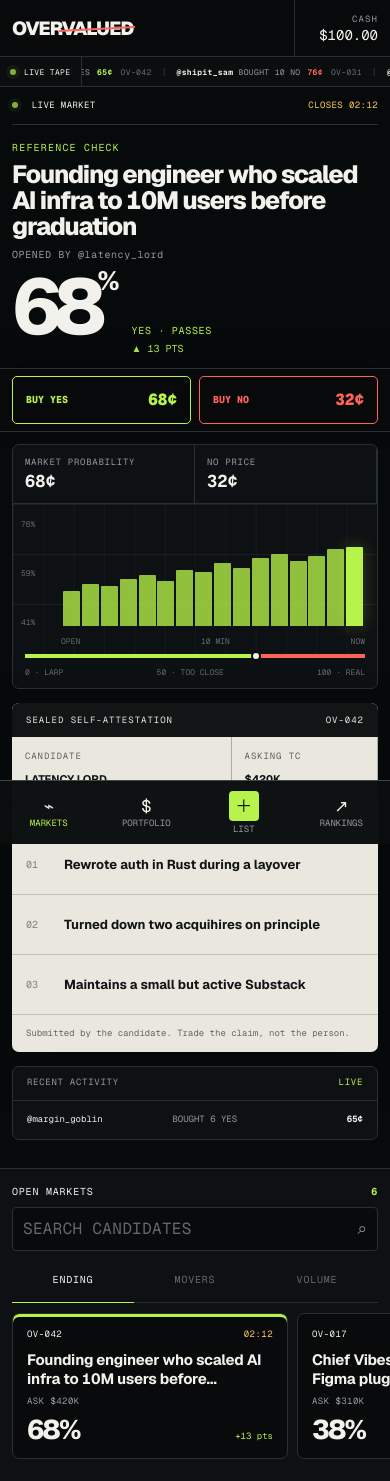
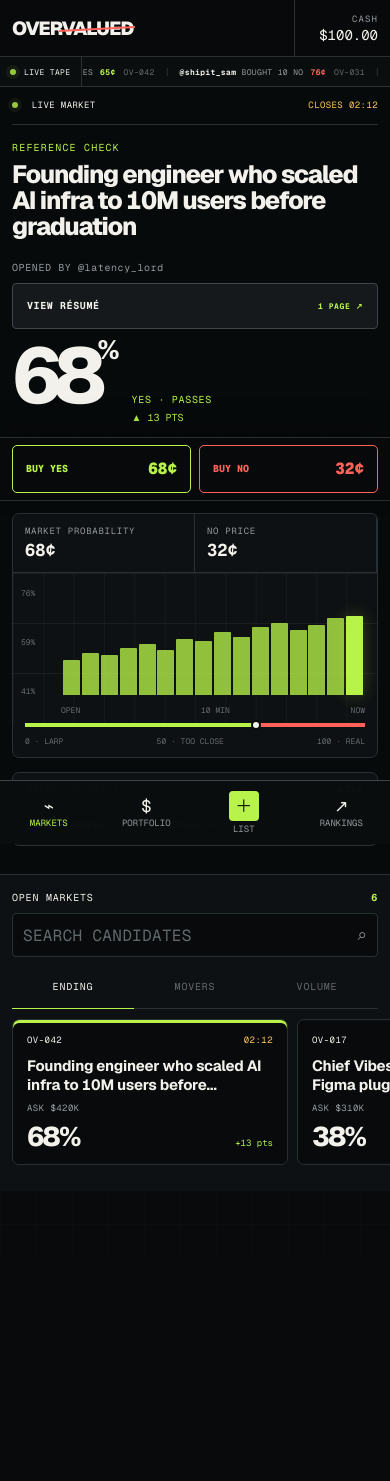
Before and after one commit to AndresL230/overvalued, a Next.js app: page / in a window 390 px wide. Shown: the top 1481 px of the page. After the commit the page ends 1255 px from the top, so only its background shows below. Built offline with nearby package versions, Linux system fonts and the light colour scheme.

Commit message:
Add focused resume viewer

```diff
--- a/app/globals.css
+++ b/app/globals.css
@@ -622,10 +622,44 @@ textarea:focus-visible {
 
 .stage-handle {
   display: block;
-  margin-top: 14px;
   color: var(--muted);
   font: 9px/1 var(--font-geist-mono), monospace;
   letter-spacing: .06em;
+}
+
+.stage-support-row {
+  margin-top: 14px;
+  display: flex;
+  align-items: center;
+  gap: 12px;
+}
+
+.resume-open-button {
+  min-height: 36px;
+  padding: 0 10px 0 12px;
+  display: inline-flex;
+  align-items: center;
+  gap: 16px;
+  border: 1px solid var(--line-bright);
+  border-radius: 4px;
+  background: var(--surface-2);
+  color: var(--text);
+  font: 700 9px/1 var(--font-geist-mono), monospace;
+  letter-spacing: .06em;
+  cursor: pointer;
+  transition: border-color 140ms ease, background 140ms ease, transform 140ms ease;
+}
+
+.resume-open-button small {
+  color: var(--yes);
+  font: inherit;
+  font-size: 7px;
+}
+
+.resume-open-button:hover {
+  border-color: var(--yes);
+  background: var(--surface-3);
+  transform: translateY(-1px);
 }
 
 .stage-probability {
@@ -814,119 +848,6 @@ textarea:focus-visible {
   font: 7px/1 var(--font-geist-mono), monospace;
 }
 
-.resume-dossier {
-  margin-top: 18px;
-  border-radius: var(--radius);
-  background: var(--paper);
-  color: var(--paper-ink);
-  overflow: hidden;
-  box-shadow: 0 15px 50px rgba(0, 0, 0, .22);
-}
-
-.dossier-seal {
-  height: 30px;
-  padding: 0 14px;
-  display: flex;
-  align-items: center;
-  justify-content: space-between;
-  background: var(--paper-ink);
-  color: var(--paper);
-  font: 8px/1 var(--font-geist-mono), monospace;
-  letter-spacing: .11em;
-}
-
-.dossier-head {
-  display: grid;
-  grid-template-columns: 1.3fr .8fr 1fr;
-  border-bottom: 1px solid rgba(18,21,21,.28);
-}
-
-.dossier-head > div {
-  min-width: 0;
-  padding: 16px 18px;
-  border-right: 1px solid rgba(18,21,21,.28);
-  display: flex;
-  flex-direction: column;
-}
-
-.dossier-head > div:last-child {
-  border: 0;
-}
-
-.dossier-head span,
-.dossier-section-label,
-.claim-list small,
-.ego-safety {
-  font-family: var(--font-geist-mono), monospace;
-}
-
-.dossier-head span {
-  color: #5e625e;
-  font-size: 8px;
-  letter-spacing: .1em;
-}
-
-.dossier-head strong {
-  margin-top: 7px;
-  overflow: hidden;
-  font-size: 14px;
-  text-transform: uppercase;
-  text-overflow: ellipsis;
-  white-space: nowrap;
-}
-
-.dossier-section-label {
-  height: 31px;
-  padding: 0 18px;
-  display: flex;
-  align-items: center;
-  justify-content: space-between;
-  border-bottom: 1px solid rgba(18,21,21,.28);
-  color: #5e625e;
-  font-size: 8px;
-  letter-spacing: .1em;
-}
-
-.claim-list {
-  margin: 0;
-  padding: 0;
-  list-style: none;
-}
-
-.claim-list li {
-  min-height: 54px;
-  padding: 0 18px;
-  display: grid;
-  grid-template-columns: 35px minmax(0, 1fr) auto;
-  align-items: center;
-  gap: 10px;
-  border-bottom: 1px solid rgba(18,21,21,.18);
-}
-
-.claim-list li > span {
-  color: #7f837f;
-  font: 10px/1 var(--font-geist-mono), monospace;
-}
-
-.claim-list strong {
-  font-size: 14px;
-  line-height: 1.25;
-}
-
-.claim-list small {
-  color: #7f837f;
-  font-size: 7px;
-  letter-spacing: .08em;
-}
-
-.ego-safety {
-  margin: 0;
-  padding: 11px 18px;
-  color: #626762;
-  font-size: 8px;
-  line-height: 1.4;
-}
-
 .market-activity {
   margin-top: 18px;
   border: 1px solid var(--line);
@@ -1295,6 +1216,87 @@ textarea:focus-visible {
 
 .panel-modal {
   width: min(840px, 100%);
+}
+
+.resume-modal {
+  width: min(920px, 100%);
+  height: min(92dvh, 1020px);
+  max-height: calc(100dvh - 48px);
+  display: grid;
+  grid-template-rows: auto auto minmax(0, 1fr) auto;
+  overflow: hidden;
+  border: 1px solid var(--line-bright);
+  border-radius: 8px;
+  background: var(--surface-1);
+  box-shadow: 0 30px 100px rgba(0,0,0,.65);
+  animation: modal-rise 180ms cubic-bezier(.2,.8,.2,1);
+}
+
+.resume-modal__meta {
+  min-height: 48px;
+  padding: 9px 18px;
+  display: flex;
+  align-items: center;
+  justify-content: space-between;
+  gap: 18px;
+  border-bottom: 1px solid var(--line);
+  background: var(--surface-2);
+  font-family: var(--font-geist-mono), monospace;
+}
+
+.resume-modal__meta > div {
+  display: grid;
+  gap: 5px;
+}
+
+.resume-modal__meta span {
+  color: var(--text);
+  font-size: 9px;
+  letter-spacing: .06em;
+}
+
+.resume-modal__meta small {
+  color: var(--muted);
+  font-size: 7px;
+  letter-spacing: .08em;
+}
+
+.resume-modal__meta a {
+  min-height: 36px;
+  padding: 0 12px;
+  display: inline-flex;
+  align-items: center;
+  border: 1px solid var(--line);
+  border-radius: 4px;
+  color: var(--yes);
+  font-size: 8px;
+  letter-spacing: .08em;
+}
+
+.resume-viewer-canvas {
+  min-height: 0;
+  overflow: auto;
+  padding: 24px;
+  background: #080a0b;
+  overscroll-behavior: contain;
+}
+
+.resume-viewer-canvas img {
+  width: min(100%, 760px);
+  height: auto;
+  margin: 0 auto;
+  display: block;
+  background: #fff;
+  box-shadow: 0 18px 60px rgba(0, 0, 0, .48);
+}
+
+.resume-sample-note {
+  margin: 0;
+  padding: 10px 18px;
+  border-top: 1px solid var(--line);
+  color: var(--faint);
+  font: 7px/1.4 var(--font-geist-mono), monospace;
+  letter-spacing: .03em;
 }
 
 .modal-head {
@@ -2473,27 +2475,6 @@ textarea:focus-visible {
 
   .probability-chart {
     height: 166px;
-  }
-
-  .dossier-head {
-    grid-template-columns: 1.2fr .8fr;
-  }
-
-  .dossier-head > div:last-child {
-    display: none;
-  }
-
-  .claim-list li {
-    padding: 10px 14px;
-    grid-template-columns: 28px 1fr;
-  }
-
-  .claim-list li small {
-    display: none;
-  }
-
-  .claim-list strong {
-    font-size: 12px;
   }
 
   .mobile-nav {
@@ -2869,46 +2850,6 @@ textarea:focus-visible {
     padding: 10px 12px 12px;
   }
 
-  .resume-dossier {
-    margin-top: 14px;
-    border-radius: 7px;
-  }
-
-  .dossier-seal,
-  .dossier-section-label {
-    min-height: 34px;
-    height: auto;
-    font-size: 9px;
-  }
-
-  .dossier-head > div {
-    min-height: 61px;
-    padding: 13px 14px;
-  }
-
-  .dossier-head span {
-    font-size: 9px;
-  }
-
-  .dossier-head strong {
-    font-size: 12px;
-  }
-
-  .claim-list li {
-    min-height: 60px;
-    padding: 10px 14px;
-  }
-
-  .claim-list strong {
-    font-size: 13px;
-    line-height: 1.32;
-  }
-
-  .ego-safety {
-    padding: 12px 14px;
-    font-size: 9px;
-  }
-
   .market-activity {
     margin-top: 14px;
   }
@@ -3208,14 +3149,6 @@ textarea:focus-visible {
 
   .chart-head > div:last-child {
     display: none;
-  }
-
-  .dossier-head > div {
-    padding: 13px;
-  }
-
-  .dossier-head strong {
-    font-size: 11px;
   }
 
   .truth-field {
@@ -3305,6 +3238,53 @@ textarea:focus-visible {
 }
 
 @media (max-width: 820px) {
+  .stage-support-row {
+    margin-top: 13px;
+    align-items: stretch;
+    flex-direction: column;
+    gap: 10px;
+  }
+
+  .resume-open-button {
+    width: 100%;
+    min-height: 46px;
+    justify-content: space-between;
+    padding-inline: 14px;
+    font-size: 10px;
+  }
+
+  .resume-open-button small {
+    font-size: 8px;
+  }
+
+  .resume-modal {
+    width: 100%;
+    height: 100dvh;
+    max-height: 100dvh;
+    border: 0;
+    border-radius: 0;
+  }
+
+  .resume-modal__meta {
+    min-height: 56px;
+    padding: 9px 14px;
+  }
+
+  .resume-modal__meta a {
+    min-width: 72px;
+    min-height: 44px;
+    justify-content: center;
+  }
+
+  .resume-viewer-canvas {
+    padding: 12px;
+  }
+
+  .resume-sample-note {
+    padding: 9px 14px calc(9px + env(safe-area-inset-bottom));
+    font-size: 8px;
+  }
+
   .trade-modal-layer {
     align-items: end;
     justify-items: center;
--- a/app/overvalued-app.tsx
+++ b/app/overvalued-app.tsx
@@ -1,6 +1,7 @@
 "use client";
 
 import { FormEvent, useEffect, useMemo, useRef, useState } from "react";
+import Image from "next/image";
 import Link from "next/link";
 import {
   formatCountdown,
@@ -14,8 +15,37 @@ import {
 
 type Side = "YES" | "NO";
 type TradeMode = "BUY" | "SELL";
-type Modal = "create" | "portfolio" | "rankings" | null;
+type Modal = "create" | "portfolio" | "rankings" | "resume" | null;
 type Position = { YES: number; NO: number };
+
+const resumeExamples = [
+  {
+    id: "SWE-INT-02",
+    assetUrl: "https://q1hlr76qehnlfpdb.public.blob.vercel-storage.com/resumes/ec0c179b-7b4d-4acc-a8ab-8d210d5a6a35/r.png",
+    sourceUrl: "https://resumes.fyi/yjyoo",
+    width: 1101,
+    height: 1425,
+  },
+  {
+    id: "SWE-INT-03",
+    assetUrl: "https://q1hlr76qehnlfpdb.public.blob.vercel-storage.com/resumes/120a4d05-313d-4b1b-a56d-ceb02db57745/r.png",
+    sourceUrl: "https://resumes.fyi/asiangoat",
+    width: 1224,
+    height: 1584,
+  },
+  {
+    id: "SWE-INT-04",
+    assetUrl: "https://q1hlr76qehnlfpdb.public.blob.vercel-storage.com/resumes/20d5bd97-60ba-4290-b64b-654fa3739e2a/r.png",
+    sourceUrl: "https://resumes.fyi/bradfordhderby",
+    width: 1224,
+    height: 1584,
+  },
+] as const;
+
+function resumeForMarket(marketId: string) {
+  const checksum = [...marketId].reduce((sum, character) => sum + character.charCodeAt(0), 0);
+  return resumeExamples[checksum % resumeExamples.length];
+}
 
 const randomResumes = [
   {
@@ -371,6 +401,7 @@ export function OvervaluedApp() {
   }, [modal, tradeOpen]);
 
   const selected = markets.find((market) => market.id === selectedId) ?? markets[0];
+  const selectedResume = resumeForMarket(selected.id);
   const position = positions[selected.id] ?? { YES: 0, NO: 0 };
 
   const visibleMarkets = useMemo(() => {
@@ -534,7 +565,18 @@ export function OvervaluedApp() {
             <div>
               <p>REFERENCE CHECK</p>
               <h1>{selected.title}</h1>
-              <span className="stage-handle">OPENED BY {selected.handle}</span>
+              <div className="stage-support-row">
+                <span className="stage-handle">OPENED BY {selected.handle}</span>
+                <button
+                  className="resume-open-button"
+                  aria-haspopup="dialog"
+                  aria-controls="resume-viewer"
+                  onClick={() => setModal("resume")}
+                >
+                  <span>VIEW RÉSUMÉ</span>
+                  <small>1 PAGE ↗</small>
+                </button>
+              </div>
             </div>
             <div className="stage-probability">
               <strong>{selected.probability}<sup>%</sup></strong>
@@ -570,22 +612,6 @@ export function OvervaluedApp() {
             <ProbabilityRail probability={selected.probability} />
             <div className="rail-labels"><span>0 · LARP</span><span>50 · TOO CLOSE</span><span>100 · REAL</span></div>
           </div>
-
-          <article className="resume-dossier">
-            <div className="dossier-seal"><span>SEALED SELF-ATTESTATION</span><span>{selected.id}</span></div>
-            <div className="dossier-head">
-              <div><span>CANDIDATE</span><strong>{selected.handle.replace("@", "").replaceAll("_", " ")}</strong></div>
-              <div><span>ASKING TC</span><strong>{selected.askingTc}</strong></div>
-              <div><span>STATUS</span><strong>REFERENCE PENDING</strong></div>
-            </div>
-            <div className="dossier-section-label"><span>CLAIMS ON FILE</span><span>3 ITEMS</span></div>
-            <ol className="claim-list">
-              {selected.claims.map((claim, index) => (
-                <li key={claim}><span>{String(index + 1).padStart(2, "0")}</span><strong>{claim}</strong><small>SELF-REPORTED</small></li>
-              ))}
-            </ol>
-            <p className="ego-safety">Submitted by the candidate. Trade the claim, not the person.</p>
-          </article>
 
           <section className="market-activity" aria-label="Recent market activity">
             <div className="section-heading"><span>RECENT ACTIVITY</span><span>LIVE</span></div>
@@ -661,6 +687,31 @@ export function OvervaluedApp() {
         </div>
       )}
 
+      {modal === "resume" && (
+        <div className="modal-layer" role="presentation" onMouseDown={(event) => event.target === event.currentTarget && setModal(null)}>
+          <section id="resume-viewer" className="resume-modal" role="dialog" aria-modal="true" aria-labelledby="resume-title">
+            <div className="modal-head">
+              <div><span>{selected.id} · SUBMITTED MATERIAL</span><h2 id="resume-title">Résumé</h2></div>
+              <button onClick={() => setModal(null)}>CLOSE ×</button>
+            </div>
+            <div className="resume-modal__meta">
+              <div><span>SOFTWARE ENGINEER · INTERN</span><small>{selectedResume.id} · REDACTED TEST SAMPLE</small></div>
+              <a href={selectedResume.sourceUrl} target="_blank" rel="noreferrer">SOURCE ↗</a>
+            </div>
+            <div className="resume-viewer-canvas">
+              <Image
+                src={selectedResume.assetUrl}
+                width={selectedResume.width}
+                height={selectedResume.height}
+                alt="Redacted software engineering intern résumé test sample"
+                unoptimized
+              />
+            </div>
+            <p className="resume-sample-note">Test asset from the public resumes.fyi catalogue. It is not the identity of this fictional market.</p>
+          </section>
+        </div>
+      )}
+
       {modal === "portfolio" && (
         <div className="modal-layer" role="presentation" onMouseDown={(event) => event.target === event.currentTarget && setModal(null)}>
           <section className="panel-modal" role="dialog" aria-modal="true" aria-labelledby="portfolio-title">
```
Also changed, not shown: resumes/README.md (added), resumes/manifest.csv (added), 2 other files (tests, documents, lock files or other folders).
